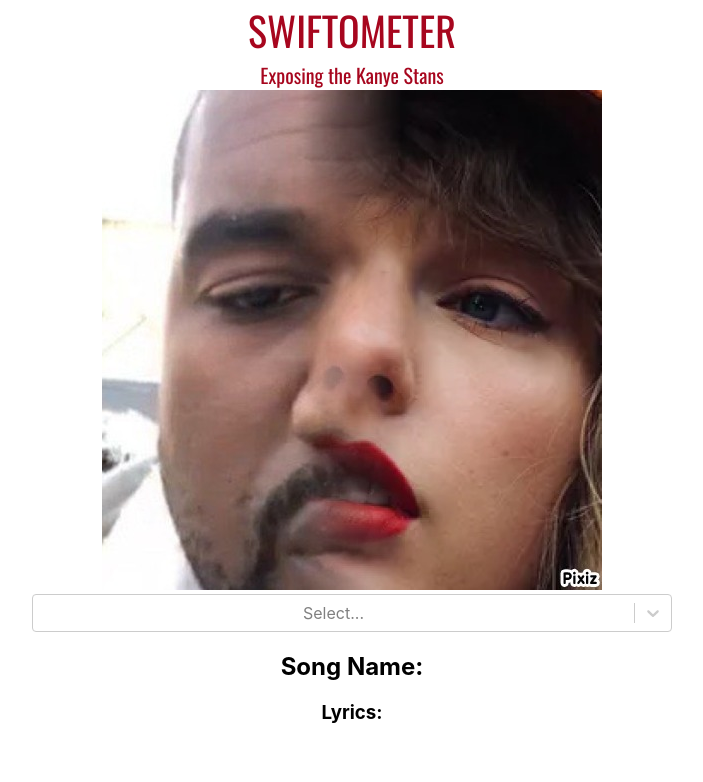
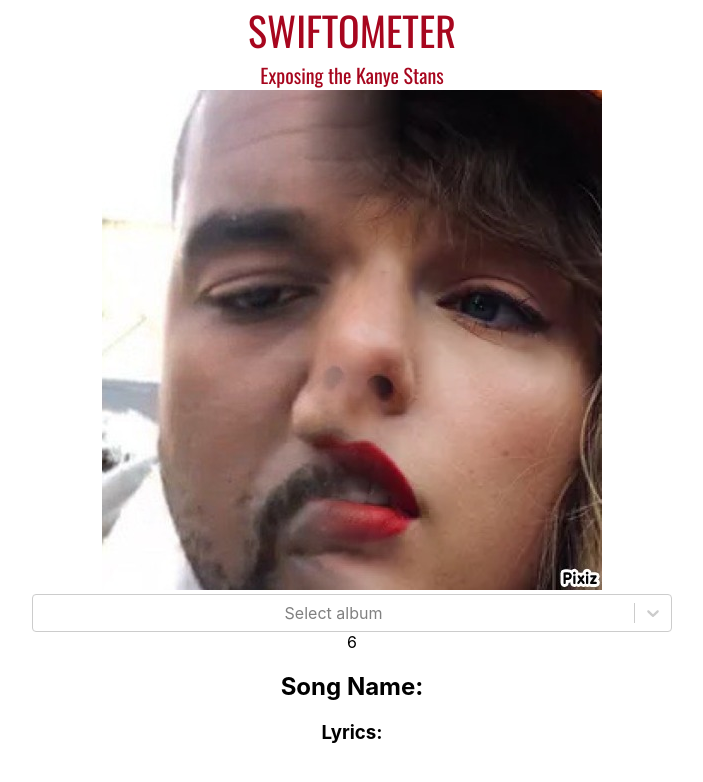
Before and after one commit to aaronli04/taylorswiftlyricguesser, a React (Create React App) app: page / in a window 1280 px wide. Shown: the top 782 px of the page, without its empty margins (288-991 px from the left). Built offline with nearby package versions, Linux system fonts and the light colour scheme; no server answers.

Commit message:
selector sets album number for backend on change

```diff
--- a/src/frontend/App.js
+++ b/src/frontend/App.js
@@ -39,6 +39,10 @@ function App() {
     {value: 10, label: 'The Archer'}
   ]
 
+  const handleAlbumNumber = e => {
+    setAlbumNumber(e.value);
+  }
+
   return (
       <div className='App'>
         <div className='Title'>
@@ -46,9 +50,11 @@ function App() {
         </div>
         <div className='Description'>Exposing the Kanye Stans</div>
         <img src={Tayye}></img>
+
         <div className='Selector'>
-          <Select options={albumsList} />
+          <Select options={albumsList} onChange={handleAlbumNumber} placeholder='Select album'/>
         </div>
+        {albumNumber}
         <h2>
           {"Song Name: "} {songName}
         </h2>
```
